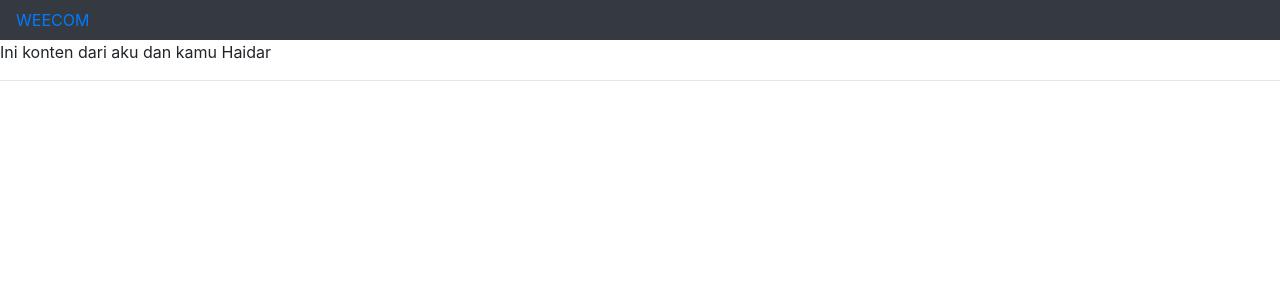
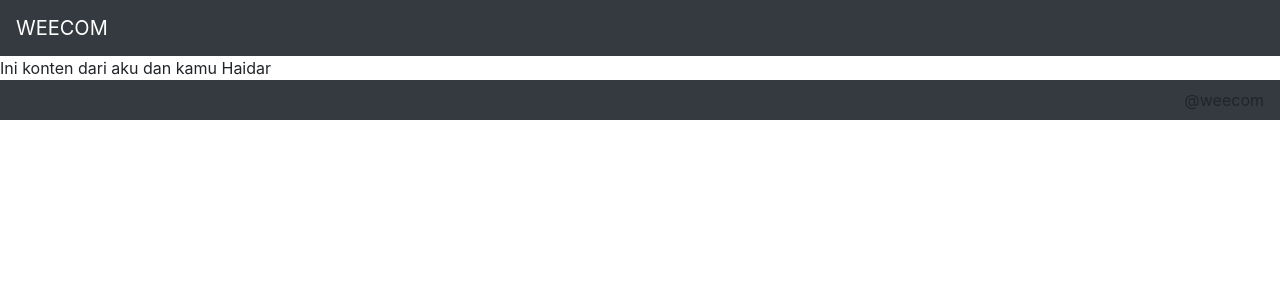
Before and after one commit to irkhamissimo/wecom, a CodeIgniter app: a page that uses application/views/template/footer.php in a window 1280 px wide. Shown: the top 300 px of the page. Run offline with CodeIgniter, Linux system fonts and the light colour scheme; data that the repository does not hold is empty.

Commit message:
add header and footer template

```diff
--- a/application/views/template/footer.php
+++ b/application/views/template/footer.php
@@ -1,5 +1,6 @@
-<hr />
+		<footer class="navbar bg-dark navbar-dark">
+			<span class="ml-auto">@weecom</span>
+		</footer>
 
-</body>
-
+	</body>
 </html>
--- a/application/views/template/header.php
+++ b/application/views/template/header.php
@@ -5,11 +5,12 @@
 	<title><?php echo $title; ?></title>
 	<meta charset="utf-8">
 	<meta name="viewport" content="width=device-width, initial-scale=1, shrink-to-fit=no">
-	<link rel="stylesheet" type="text/css" href="<?php echo base_url('assets/bootstrap-4.6.2/css/bootstrap.min.css'); ?>"
-		</head>
+	<!-- Local Bootstrap CSS -->
+	<link rel="stylesheet" type="text/css" href="<?php echo base_url('assets/bootstrap-4.6.2/css/bootstrap.min.css'); ?>">
+</head>
 
 <body>
 
 	<nav class="navbar navbar-dark bg-dark">
-		<a class="<?php echo base_url(); ?>" class="navbar-brand">WEECOM</a>
+		<a class="navbar-brand" href="<?php echo base_url(); ?>">WEECOM</a>
 	</nav>
```
